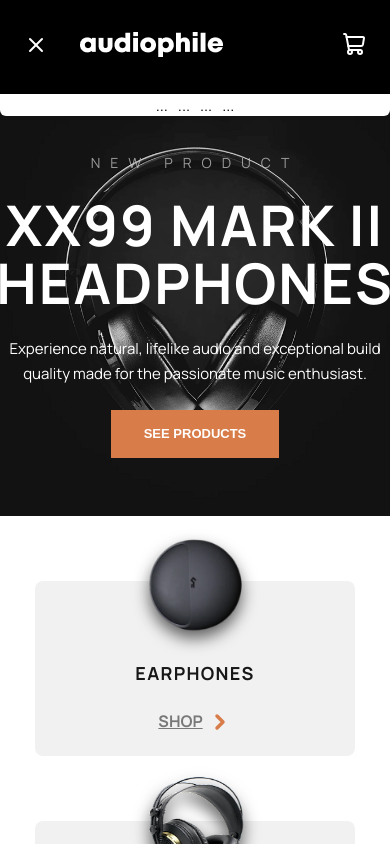
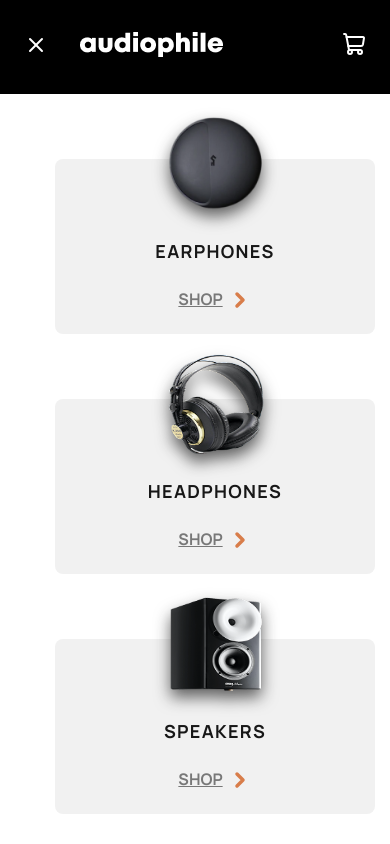
Before and after one commit to kellycsantos/audiophile, a Next.js app: page / in a window 390 px wide. Both pictures are taken after a click on the button 36 px from the left and 46 px from the top of the page. Shown: the top 844 px of the page. Built offline with nearby package versions, Linux system fonts and the light colour scheme.

Commit message:
fix: ajust card categorias

```diff
--- a/src/app/components/Navbar/Navbar.tsx
+++ b/src/app/components/Navbar/Navbar.tsx
@@ -6,6 +6,7 @@ import { useEffect, useState } from "react";
 import { Menu, X, ShoppingCart } from "lucide-react";
 
 import styles from './navbar.module.scss';
+import { CardCategories } from "../CardCategories";
 
 export const Navbar = () => {
     const [openMenu, setOpenMenu] = useState<boolean>(false)
@@ -49,10 +50,13 @@ export const Navbar = () => {
                             linksMenu.map(link =>
                                 <li key={link.title}>
                                     <Link href={link.link} className={styles.links}>{link.title}</Link>
-                                    <div className={styles.cards}>...</div>
                                 </li>
                             )
                         }
+                         <div className={styles.cards}>
+
+                                        <CardCategories/>
+                                    </div>
                     </ul>
 
                 </nav>
--- a/src/app/components/Navbar/navbar.module.scss
+++ b/src/app/components/Navbar/navbar.module.scss
@@ -23,6 +23,7 @@
         left: anchor(left);
         width: 100dvw;
         border-radius: 0 0 6px 6px;
+        z-index: 1;
         &.menu_close{
             display: none;
         }
@@ -89,10 +90,10 @@
 
                     }
 
-                    .cards {
-                        display: none;
+                }
+                .cards {
+                    display: none;
 
-                    }
                 }
             }
 
```
